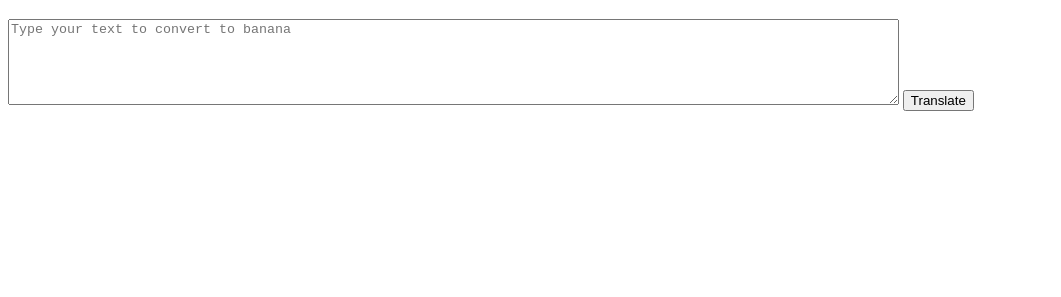
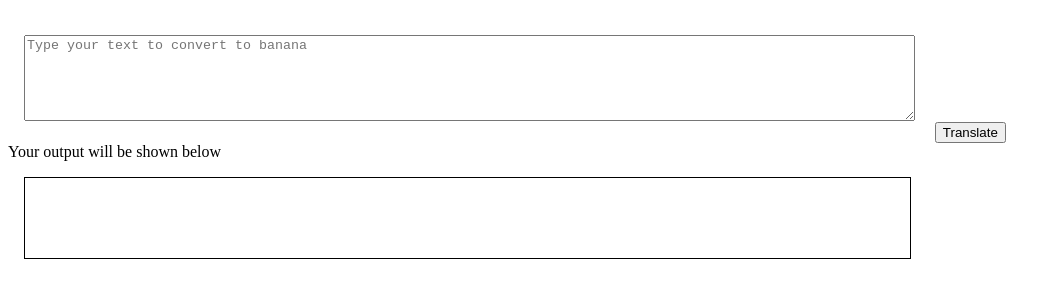
Before and after one commit to shivamls/BananaSpeak, a plain HTML site: page index.html in a window 1280 px wide. Shown: the part 61-358 px from the top of the page, without its empty margins (0-1061 px from the left). Drawn offline with Linux system fonts and the light colour scheme.

Commit message:
Input and show output using innerText

```diff
--- a/app.js
+++ b/app.js
@@ -1,9 +1,11 @@
 var btnTranslate = document.querySelector("#btn-translate")
 var txtInput = document.querySelector("#txt-input-ar")
+var txtOutput = document.querySelector("#output")
 
 function log_btn_translate_event() {
     console.log("Btn clicked")
     console.log(txtInput.value)
+    txtOutput.innerText = txtInput.value;
 }
 
 btnTranslate.addEventListener("click", log_btn_translate_event)
--- a/index.html
+++ b/index.html
@@ -6,6 +6,14 @@
         textarea{
             width: 70%;
             height: 80px;
+            margin: 1rem;
+        }
+
+        #output {
+            width: 70%;
+            height: 80px;
+            border: 1px solid black;
+            margin: 1rem;
         }
     </style>
 </head>
@@ -13,6 +21,9 @@
     <h1>talk banana</h1>
     <textarea id="txt-input-ar" placeholder="Type your text to convert to banana"></textarea>
     <button id="btn-translate">Translate</button>
+    <div>Your output will be shown below</div>
+    <div id="output"></div>
+
     <script src="app.js"> </script>
 </body>
 </html>
```
